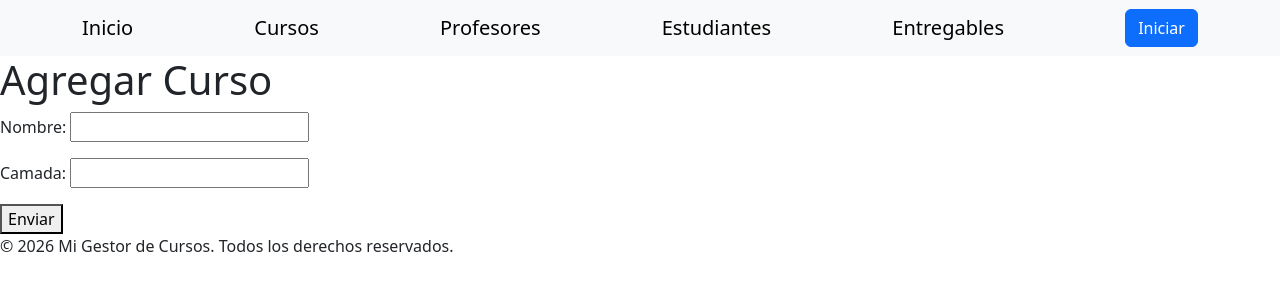
After one commit to MauLen-dev/Primer-Proyecto-Cursos-Django, a Django app: page /cursoform/ in a window 1280 px wide. The commit adds this page. Shown: the top 300 px of the page. Run offline with Django 5.2, Linux system fonts and the light colour scheme.

Commit message:
creacion de curso_formulario.html

```diff
--- /dev/null
+++ b/Proyecto1/myapp/templates/myapp/curso_formulario.html
@@ -0,0 +1,12 @@
+{% extends 'base.html' %}
+{% block title %} Formulario de Cursos {% endblock %}
+{% block content %}
+<body>
+    <h1> Agregar Curso </h1>
+    <form action="/cursoform/" method="post">
+        {% csrf_token %} {{form.as_p}}
+        <button type="submit"> Enviar </button>
+
+    </form>
+</body>
+{% endblock %}
--- a/Proyecto1/myapp/templates/myapp/index.html
+++ b/Proyecto1/myapp/templates/myapp/index.html
@@ -5,5 +5,4 @@
     <h1> Hola Django! </h1>
     <p> {{ mensaje }} </p>
 </body>
-</html>
 {% endblock %}
```
